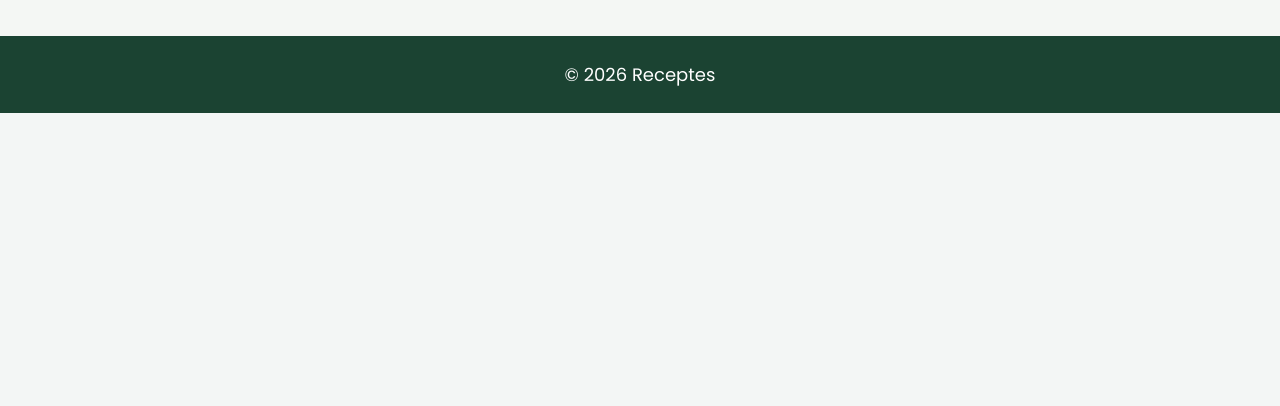
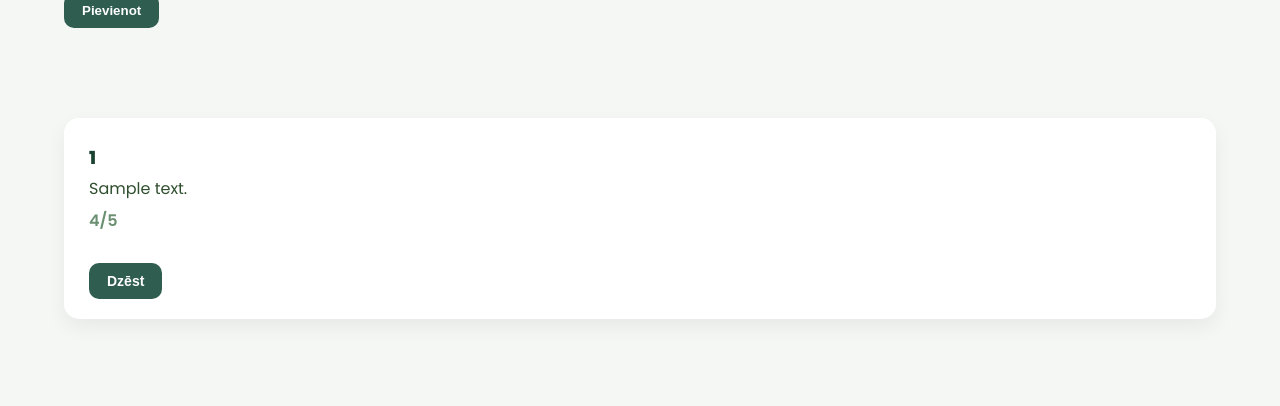
Before and after one commit to Anna-Potjom/website, a Flask app: template templates/recepte.html in a window 1280 px wide. Shown: the part 1696-2102 px from the top of the page. Before the commit the page ends 1809 px from the top, so only its background shows below. Run offline with Flask 3, Linux system fonts and the light colour scheme; the template is opened without the code that fills it: most values are stand-ins (such as "Sample title", 1, 10 or a date in 2020); grey boxes marked "Sample" are stand-in pictures.

Commit message:
6
pilnveidoju create and delete, tagad jāuztaisa vel update

```diff
--- a/static/style.css
+++ b/static/style.css
@@ -311,3 +311,100 @@ a {
     font-size: 14px;
     color: #6b8f71;
 }
+
+/* =========================
+   COMMENTS SECTION
+========================= */
+
+.comment-box {
+    background: #ffffff;
+    border-radius: 15px;
+    padding: 20px 25px;
+    margin-top: 20px;
+
+    box-shadow: 0 8px 20px rgba(0,0,0,0.06);
+    transition: transform 0.2s ease, box-shadow 0.2s ease;
+}
+
+.comment-box:hover {
+    transform: translateY(-3px);
+    box-shadow: 0 12px 25px rgba(0,0,0,0.1);
+}
+
+/* Name */
+.comment-box strong {
+    font-size: 18px;
+    color: #1b4332;
+}
+
+/* Comment text */
+.comment-box p {
+    margin-top: 6px;
+    font-size: 16px;
+    line-height: 1.5;
+}
+
+/* Rating */
+.comment-box p:last-of-type {
+    margin-top: 8px;
+    font-weight: 600;
+    color: #6b8f71;
+}
+
+/* Delete button */
+.comment-box form button {
+    margin-top: 10px;
+    padding: 6px 12px;
+    border: none;
+    border-radius: 8px;
+    background-color: #e63946;
+    color: white;
+    cursor: pointer;
+    font-size: 14px;
+    transition: background 0.2s ease;
+}
+
+.comment-box form button:hover {
+    background-color: #c1121f;
+}
+
+/* =========================
+   COMMENT FORM
+========================= */
+
+.recipe-list form {
+    display: flex;
+    flex-direction: column;
+    gap: 12px;
+    margin-top: 20px;
+}
+
+.recipe-list form input,
+.recipe-list form textarea {
+    padding: 10px 12px;
+    border-radius: 10px;
+    border: 1px solid #dcdcdc;
+    font-family: inherit;
+    font-size: 15px;
+}
+
+.recipe-list form textarea {
+    min-height: 100px;
+    resize: vertical;
+}
+
+.recipe-list form button {
+    align-self: flex-start;
+    padding: 10px 18px;
+    border-radius: 10px;
+    border: none;
+    background: #2f5d50;
+    color: white;
+    font-weight: 600;
+    cursor: pointer;
+    transition: background 0.2s ease;
+}
+
+.recipe-list form button:hover {
+    background: #1b4332;
+}
--- a/templates/recepte.html
+++ b/templates/recepte.html
@@ -32,7 +32,7 @@
     </div>
 </div>
 
-
+<div class="recipe-list">
 <h3>Komentāri:</h3>
 <form action="/comment/create" method="POST">
     <input type="hidden" name="recipe_id" value="{{ recipe['id'] }}">
@@ -60,6 +60,8 @@
 
     </div>
 
+
 {% endfor %}
+</div>
 
 {% endblock %}
```
Also changed, not shown: 1 other file.
